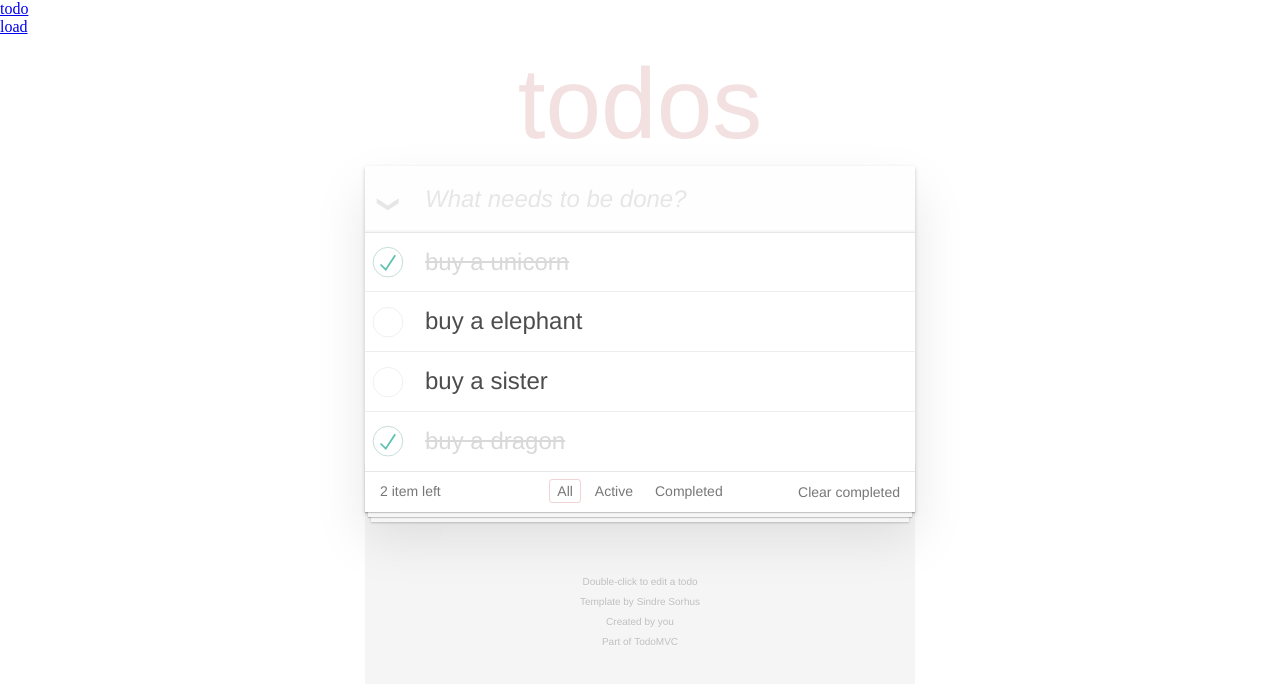
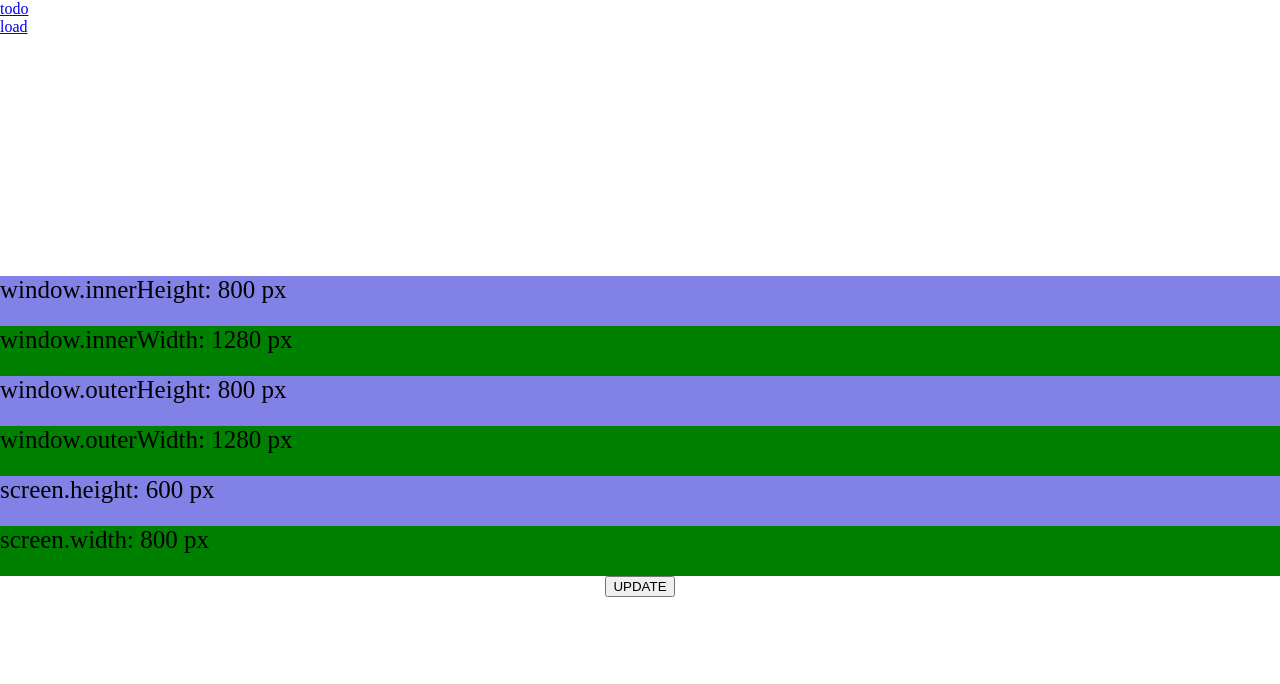
Before and after one commit to B106Roger/MyPWA, an Angular app: page / in a window 1280 px wide. Shown: the top 684 px of the page. Built offline with nearby package versions, Linux system fonts and the light colour scheme.

Commit message:
test update

```diff
--- a/src/app/app-routing.module.ts
+++ b/src/app/app-routing.module.ts
@@ -6,11 +6,11 @@ import { LoadComponent } from './component/load/load.component';
 
 const routes: Routes = [
   {
-    path: '',
+    path: 'todo',
     component: TodoComponent
   },
   {
-    path: 'load',
+    path: '',
     component: LoadComponent
   }
 ];
--- a/src/app/component/load/load.component.scss
+++ b/src/app/component/load/load.component.scss
@@ -14,18 +14,19 @@
   flex-wrap: wrap;
 }
 
+
 .box {
   height: 100vh;
   width: 100vw;
 }
 .s-box {
   height: 50px;
-  width: 50%;
-  font-size: 30px;
+  width: 100%;
+  font-size: 25px;
   &:nth-child(even){
     background-color: green
   }
   &:nth-child(odd){
-    background-color: blue
+    background-color: #8282e6
   }
 }
```
